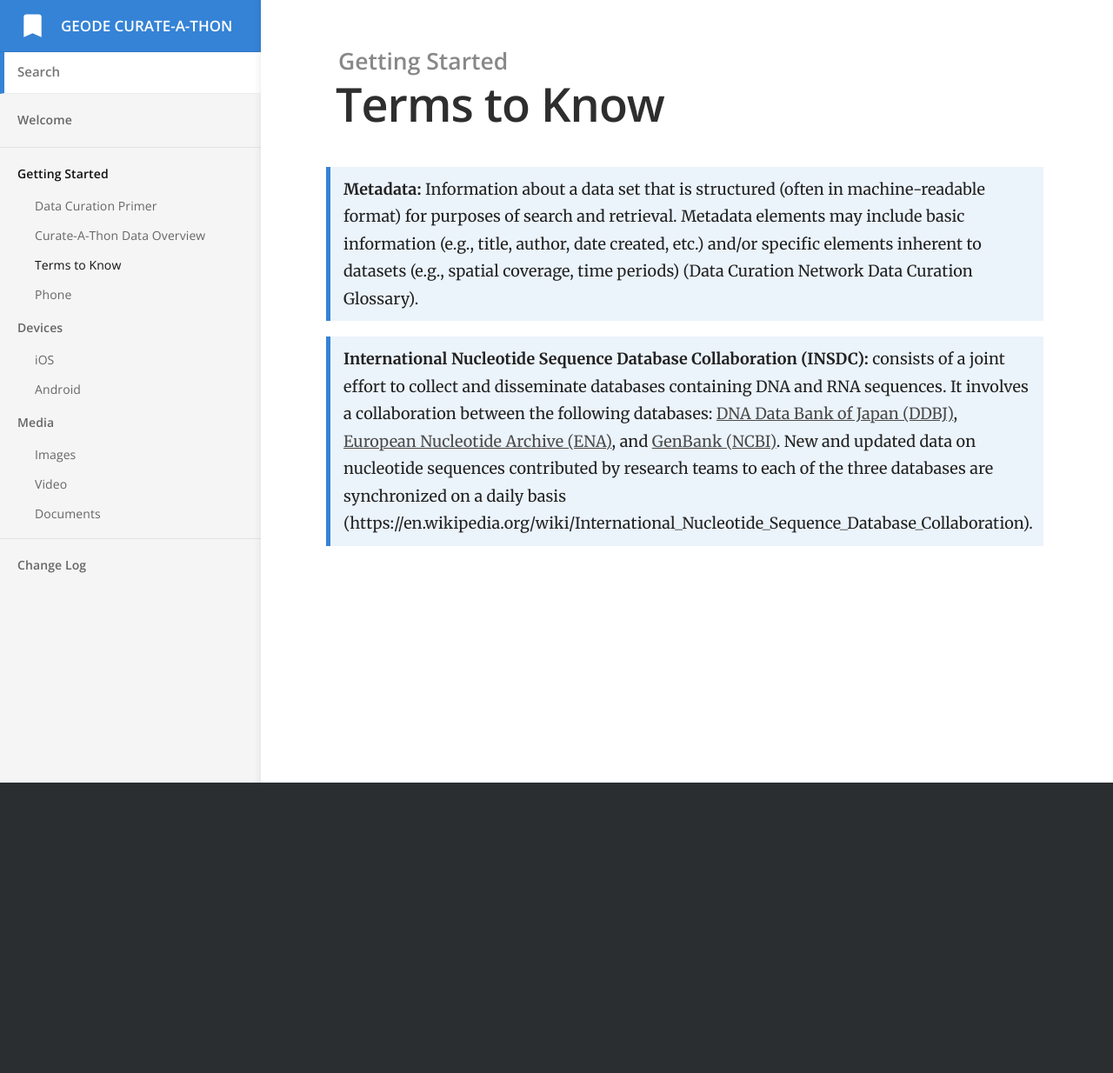
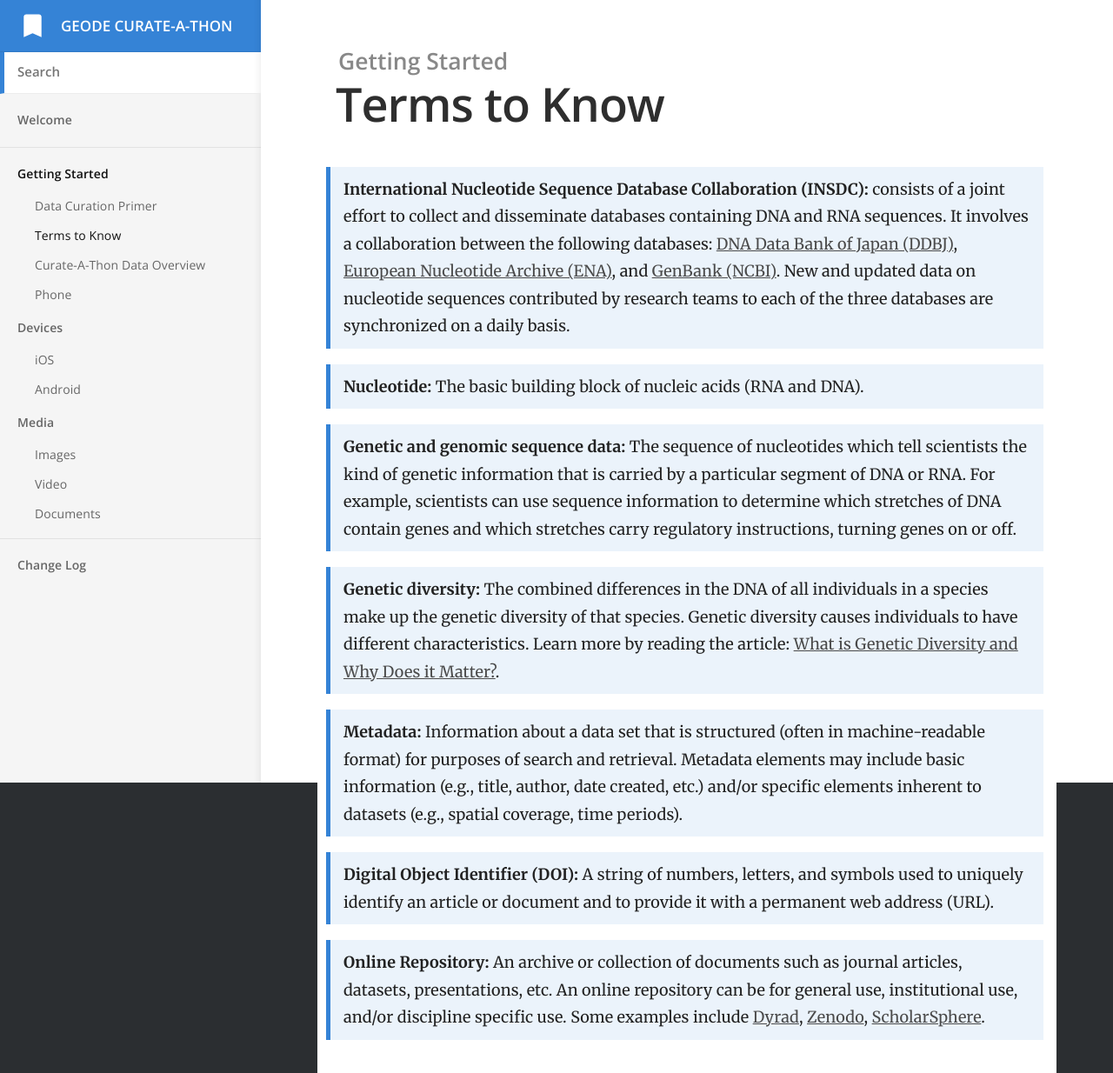
Before and after one commit to bdezray/GEODE-Curate-A-Thon, a Jekyll site: the page built from _docs/Getting Started/Terms to Know.md, in a window 1280 px wide. Shown: the whole page at 87% size. Built offline with Jekyll 4.4.1, drawn with Linux system fonts in a browser that asks for light colours; before the commit the page ends 900 px from its top, so only the background shows below that.

Commit message:
Added content to pages

```diff
--- a/_docs/Getting Started/Terms to Know.md
+++ b/_docs/Getting Started/Terms to Know.md
@@ -4,9 +4,23 @@ category: Getting Started
 order: 2
 ---
 
+> **International Nucleotide Sequence Database Collaboration (INSDC):**
+consists of a joint effort to collect and disseminate databases containing DNA and RNA sequences. It involves a collaboration between the following databases: [DNA Data Bank of Japan (DDBJ)](https://www.ddbj.nig.ac.jp/index-e.html), [European Nucleotide Archive (ENA)](https://www.ebi.ac.uk/ena/browser/home), and [GenBank (NCBI)](https://www.ncbi.nlm.nih.gov/genbank/). New and updated data on nucleotide sequences contributed by research teams to each of the three databases are synchronized on a daily basis.
+
+> **Nucleotide:**
+The basic building block of nucleic acids (RNA and DNA).
+
+> **Genetic and genomic sequence data:**
+The sequence of nucleotides which tell scientists the kind of genetic information that is carried by a particular segment of DNA or RNA. For example, scientists can use sequence information to determine which stretches of DNA contain genes and which stretches carry regulatory instructions, turning genes on or off.
+
+> **Genetic diversity:**
+The combined differences in the DNA of all individuals in a species make up the genetic diversity of that species. Genetic diversity causes individuals to have different characteristics. Learn more by reading the article: [What is Genetic Diversity and Why Does it Matter?](https://kids.frontiersin.org/articles/10.3389/frym.2021.656168).
+
 > **Metadata:**
-Information about a data set that is structured (often in machine-readable format) for purposes of search and retrieval. Metadata elements may include basic information (e.g., title, author, date created, etc.) and/or specific elements inherent to datasets (e.g., spatial coverage, time periods) (Data Curation Network Data Curation Glossary).
+Information about a data set that is structured (often in machine-readable format) for purposes of search and retrieval. Metadata elements may include basic information (e.g., title, author, date created, etc.) and/or specific elements inherent to datasets (e.g., spatial coverage, time periods).
 
-> **International Nucleotide Sequence Database Collaboration (INSDC):**
-consists of a joint effort to collect and disseminate databases containing DNA and RNA sequences. It involves a collaboration between the following databases: [DNA Data Bank of Japan (DDBJ)](https://www.ddbj.nig.ac.jp/index-e.html), [European Nucleotide Archive (ENA)](https://www.ebi.ac.uk/ena/browser/home), and [GenBank (NCBI)](https://www.ncbi.nlm.nih.gov/genbank/). New and updated data on nucleotide sequences contributed by research teams to each of the three databases are synchronized on a daily basis
-(https://en.wikipedia.org/wiki/International_Nucleotide_Sequence_Database_Collaboration).
+> **Digital Object Identifier (DOI):**
+A string of numbers, letters, and symbols used to uniquely identify an article or document and to provide it with a permanent web address (URL).
+
+> **Online Repository:**
+An archive or collection of documents such as journal articles, datasets, presentations, etc. An online repository can be for general use, institutional use, and/or discipline specific use. Some examples include [Dyrad](https://datadryad.org/stash), [Zenodo](https://zenodo.org), [ScholarSphere](https://scholarsphere.psu.edu).
```
Also changed, not shown: _docs/Getting Started/Curate-A-Thon Data Overview.md (+9 -6 lines), _docs/Getting Started/Data Curation Primer.md (+11 -4 lines), index.md (+3 -1 lines).
